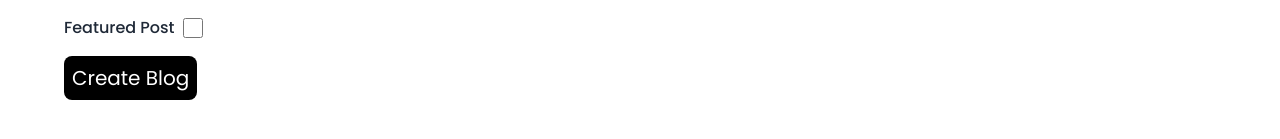
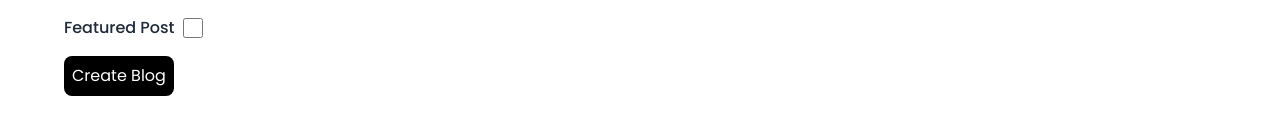
Before and after one commit to krishnaacharyaa/wanderlust, a React (Vite) app in the folder frontend/: page /add-blog in a window 1280 px wide. Shown: the part 351-490 px from the top of the page. Built offline with nearby package versions, Linux system fonts and the light colour scheme.

Commit message:
fix: resize the button text size in add blog

```diff
--- a/frontend/src/pages/add-blog.tsx
+++ b/frontend/src/pages/add-blog.tsx
@@ -1,6 +1,11 @@
-import { useState, ChangeEvent, FormEvent } from 'react';
+import axios from 'axios';
+import { ChangeEvent, FormEvent, useState } from 'react';
+import { FiArrowLeft } from 'react-icons/fi';
 import { useNavigate } from 'react-router-dom';
+import { toast } from 'react-toastify';
+import 'react-toastify/dist/ReactToastify.css';
 import { CATEGORIES } from '../constants/categories';
+import { categoryProps } from '../utils/category-props';
 type FormData = {
   title: string;
   authorName: string;
@@ -9,11 +14,6 @@ type FormData = {
   description: string;
   isFeaturedPost: boolean;
 };
-import { toast } from 'react-toastify';
-import 'react-toastify/dist/ReactToastify.css';
-import { FiArrowLeft } from 'react-icons/fi';
-import { categoryProps } from '../utils/category-props';
-import axios from 'axios';
 function AddBlog() {
   const [formData, setFormData] = useState<FormData>({
     title: '',
@@ -173,7 +173,7 @@ function AddBlog() {
 
         <button
           type="submit"
-          className="bg-black text-white flex items-center justify-center text-base md:text-lg lg:text-xl p-2 rounded-lg hover:bg-gray-800 w-full md:w-fit"
+          className="bg-black text-white flex items-center justify-center text-base p-2 rounded-lg hover:bg-gray-800 w-full md:w-fit"
         >
           Create Blog
         </button>
```
Also changed, not shown: 1 other file (tests, documents, lock files or other folders).
